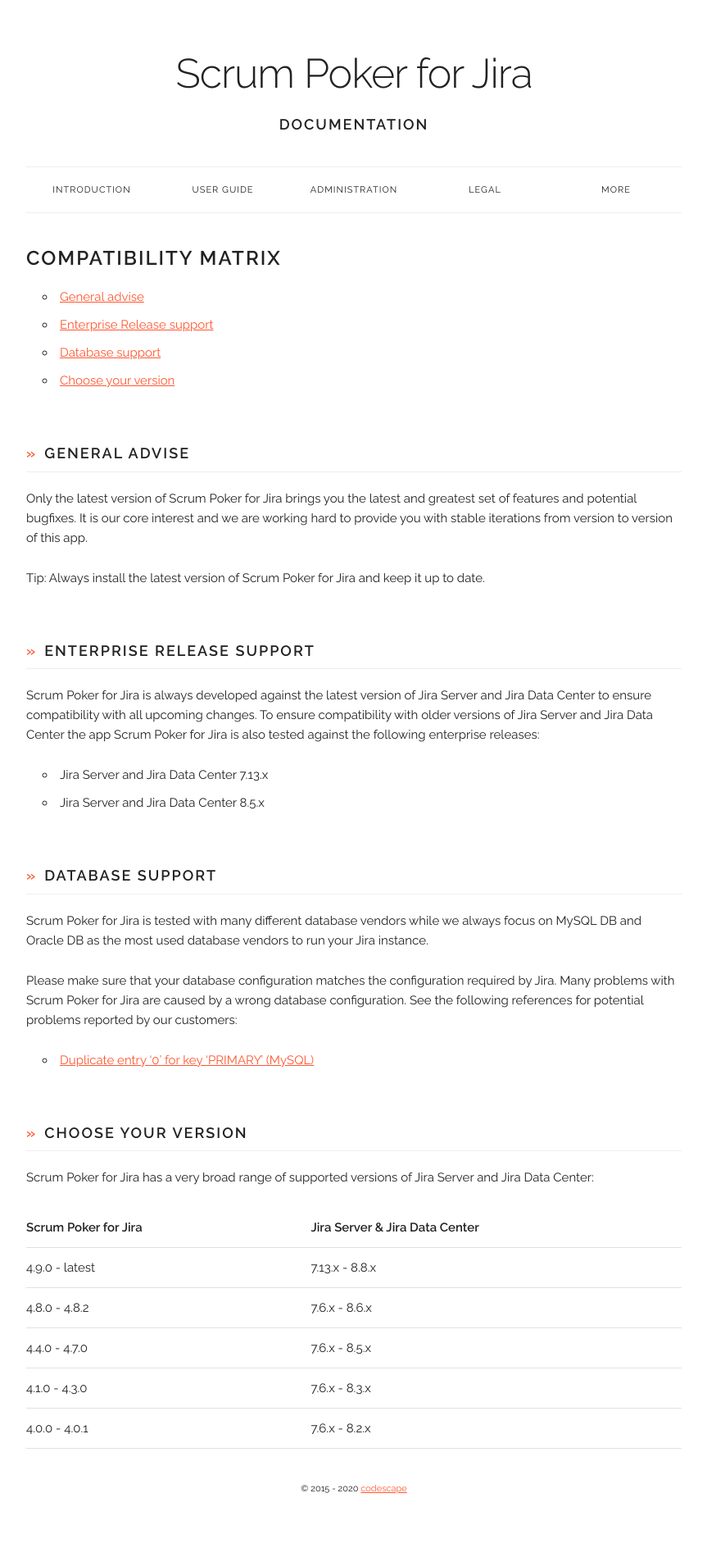
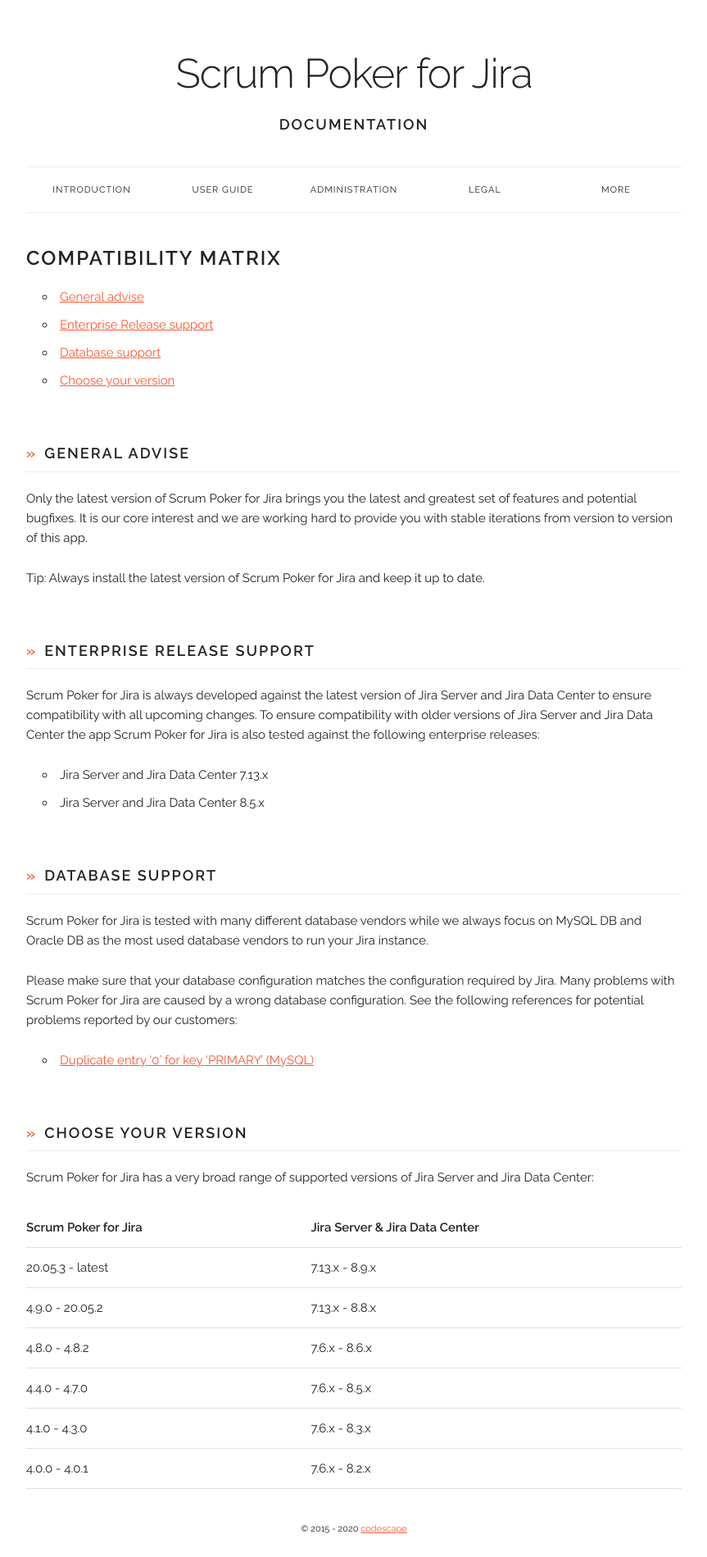
Before and after one commit to codescape/jira-scrum-poker, a Jekyll site: the page built from docs/compatibility-matrix.md, in a window 1280 px wide. Shown: the whole page at 82% size, without its empty margins (208-1071 px from the left). Built offline with Jekyll 4.4.1, drawn with Linux system fonts in a browser that asks for light colours; nearby versions of some CDN libraries; before the commit the page ends 1850 px from its top, so only the background shows below that.

Commit message:
feat: add support for Jira 8.9.0

```diff
--- a/docs/compatibility-matrix.md
+++ b/docs/compatibility-matrix.md
@@ -37,7 +37,8 @@
 
 | Scrum Poker for Jira | Jira Server & Jira Data Center |
 | -------------------- | ------------------------------ |
-| 4.9.0 - latest       | 7.13.x - 8.8.x                 |
+| 20.05.3 - latest     | 7.13.x - 8.9.x                 |
+| 4.9.0 - 20.05.2      | 7.13.x - 8.8.x                 |
 | 4.8.0 - 4.8.2        | 7.6.x - 8.6.x                  |
 | 4.4.0 - 4.7.0        | 7.6.x - 8.5.x                  |
 | 4.1.0 - 4.3.0        | 7.6.x - 8.3.x                  |
--- a/pom.xml
+++ b/pom.xml
@@ -40,7 +40,7 @@
         <maven.compiler.target>${java.version}</maven.compiler.target>
 
         <!-- Jira versions -->
-        <jira.version>8.8.1</jira.version>
+        <jira.version>8.9.0</jira.version>
         <jira.version.latest>${jira.version}</jira.version.latest>
         <jira.version.enterprise>8.5.4</jira.version.enterprise>
         <jira.version.oldest>7.13.13</jira.version.oldest>
```
Also changed, not shown: docs/changelog.md.
